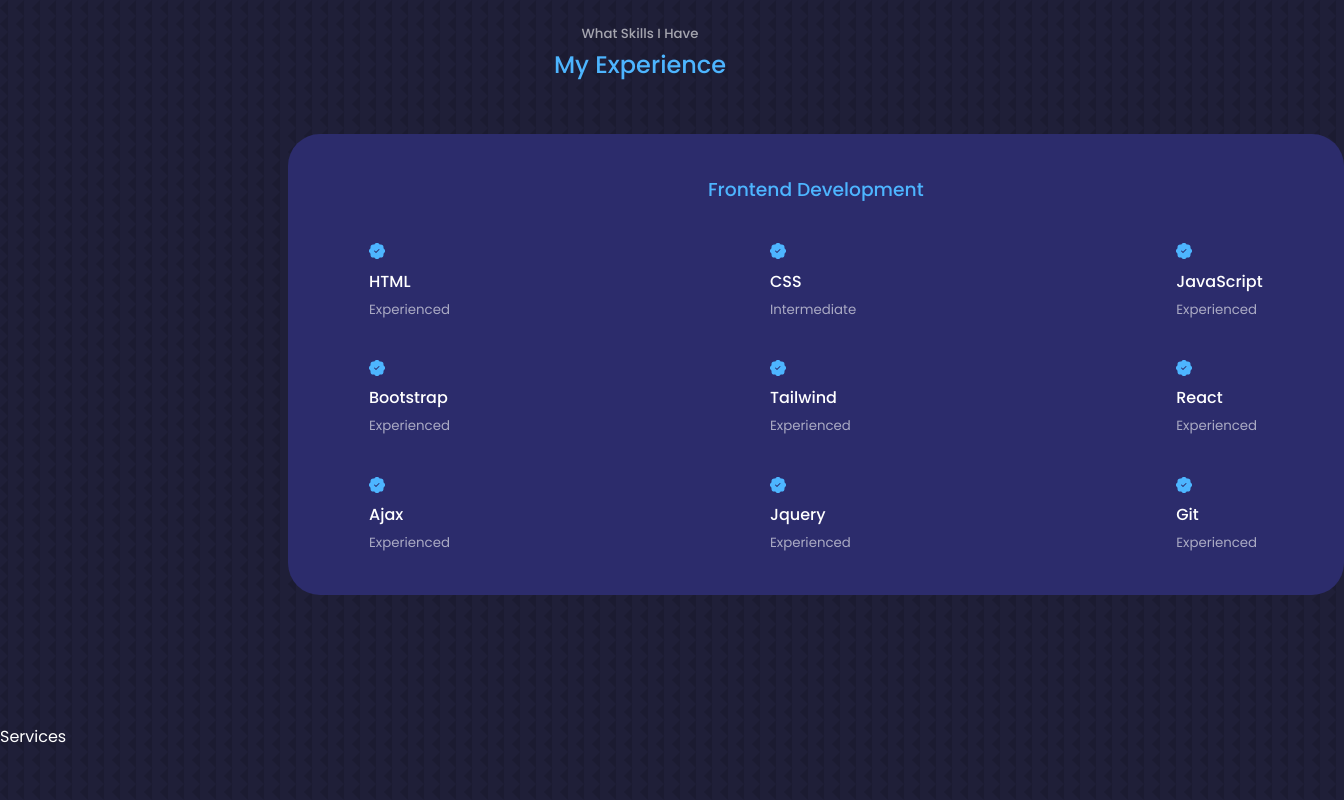
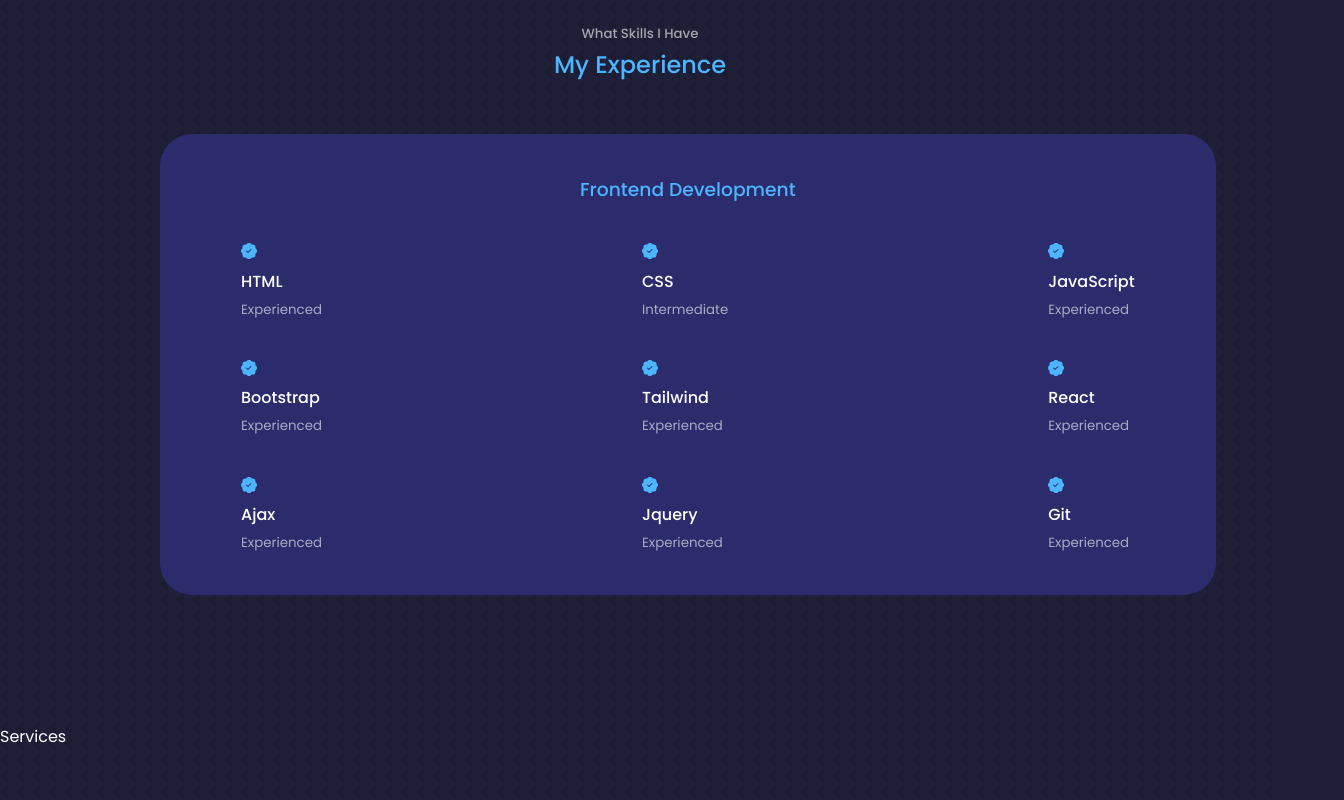
Before and after one commit to mohammadmehdikarimi/portfolio-app, a React (Create React App) app: page / in a window 1280 px wide. Shown: the part 1600-2400 px from the top of the page, 1344 px wide, since content can reach past the window. Built offline with nearby package versions, Linux system fonts and the light colour scheme.

Commit message:
change a class

```diff
--- a/src/components/experience/Experience.jsx
+++ b/src/components/experience/Experience.jsx
@@ -8,7 +8,7 @@ const Experience = () => {
       <h5>What Skills I Have</h5>
       <h2>My Experience</h2>
 
-      <div className="container__width container experience__container">
+      <div className="container experience__container">
         <div className="experience__frontend">
           <h3>Frontend Development</h3>
           <div className="experience__content">
```
